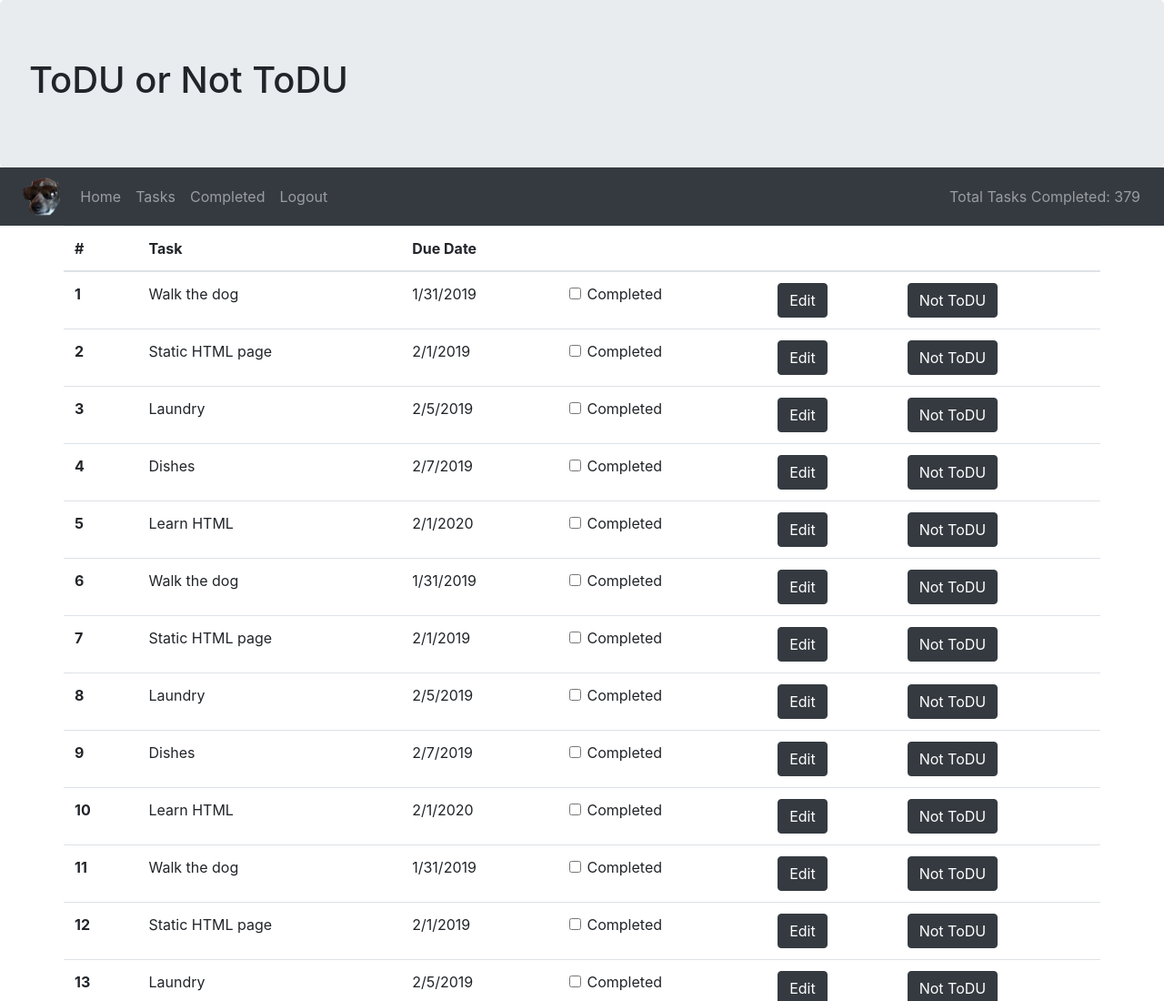
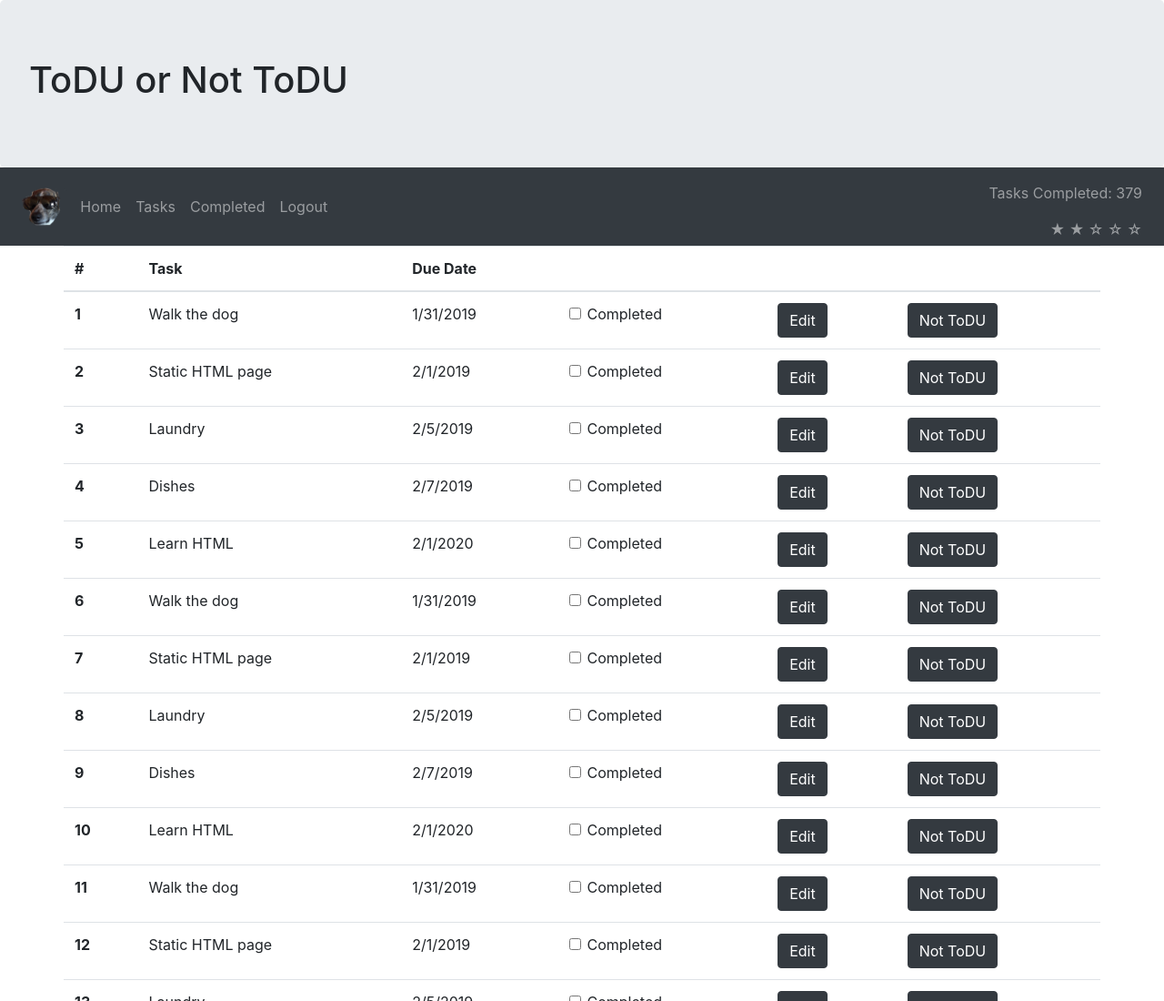
Before and after one commit to BlakeSartor/todoSite, a plain HTML site: page index.html in a window 1280 px wide. Shown: the top 1100 px of the page at 91% size. Drawn offline with nearby package versions, Linux system fonts and the light colour scheme.

Commit message:
adding stars

```diff
--- a/index.html
+++ b/index.html
@@ -23,13 +23,10 @@
     </div>
     <nav class="navbar navbar-expand-md navbar-dark bg-dark sticky-top">
 
-
       <a href=""><img class="logo" src="stina.png"></a>
       <button class="btn btn-dark navbar-toggler" data-toggle="collapse" data-target="#menu-icon">
         <span class="navbar-toggler-icon"></span>
       </button>
-
-
 
     <div class="collapse navbar-collapse navbar-right" id="menu-icon">
       <ul class="navbar-nav">
@@ -38,17 +35,16 @@
         <li class="nav-item"><a class="nav-link" href="">Completed</a></li>
         <li class="nav-item"><a class="nav-link" href="">Logout</a></li>
       </ul>
+
       <div class="navbar-nav ml-auto">
-      <span class="navbar-text">Total Tasks Completed: 379</span>
+      <ul class="navbar-nav navy">
+        <li class="nav-item"><a class="nav-link"> Tasks Completed: 379</a></li>
+
+        <li class="nav-item"><a class="nav-link">&#x2605 &#x2605 &#x2606 &#x2606 &#x2606;</a></li>
+      </ul>
 
       </div>
     </div>
-
-
-
-
-
-
 
     </nav>
 
--- a/style.css
+++ b/style.css
@@ -15,11 +15,12 @@
 .custom-toggler.navbar-toggler {
   border-color: rgb(0,0,0);
 }
-
-span{
-    margin-right: 10px;
+.form-check-input
+{
+  color: rgb(0,0,0);
 }
-.someclass
+.navbar-nav.navy
 {
-  display: block;
+  height: 70px;
+  display: inline-block;
 }
```
